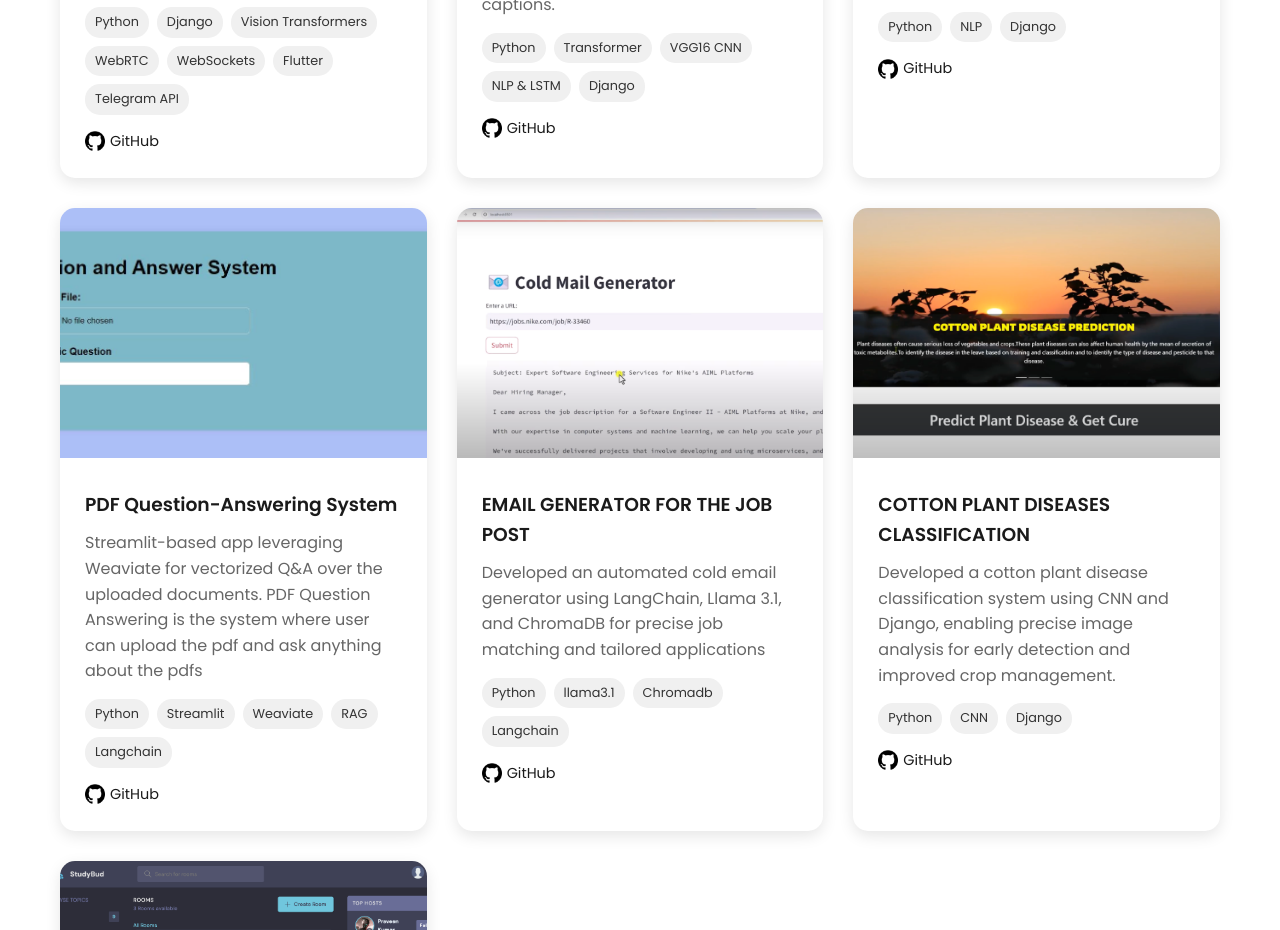
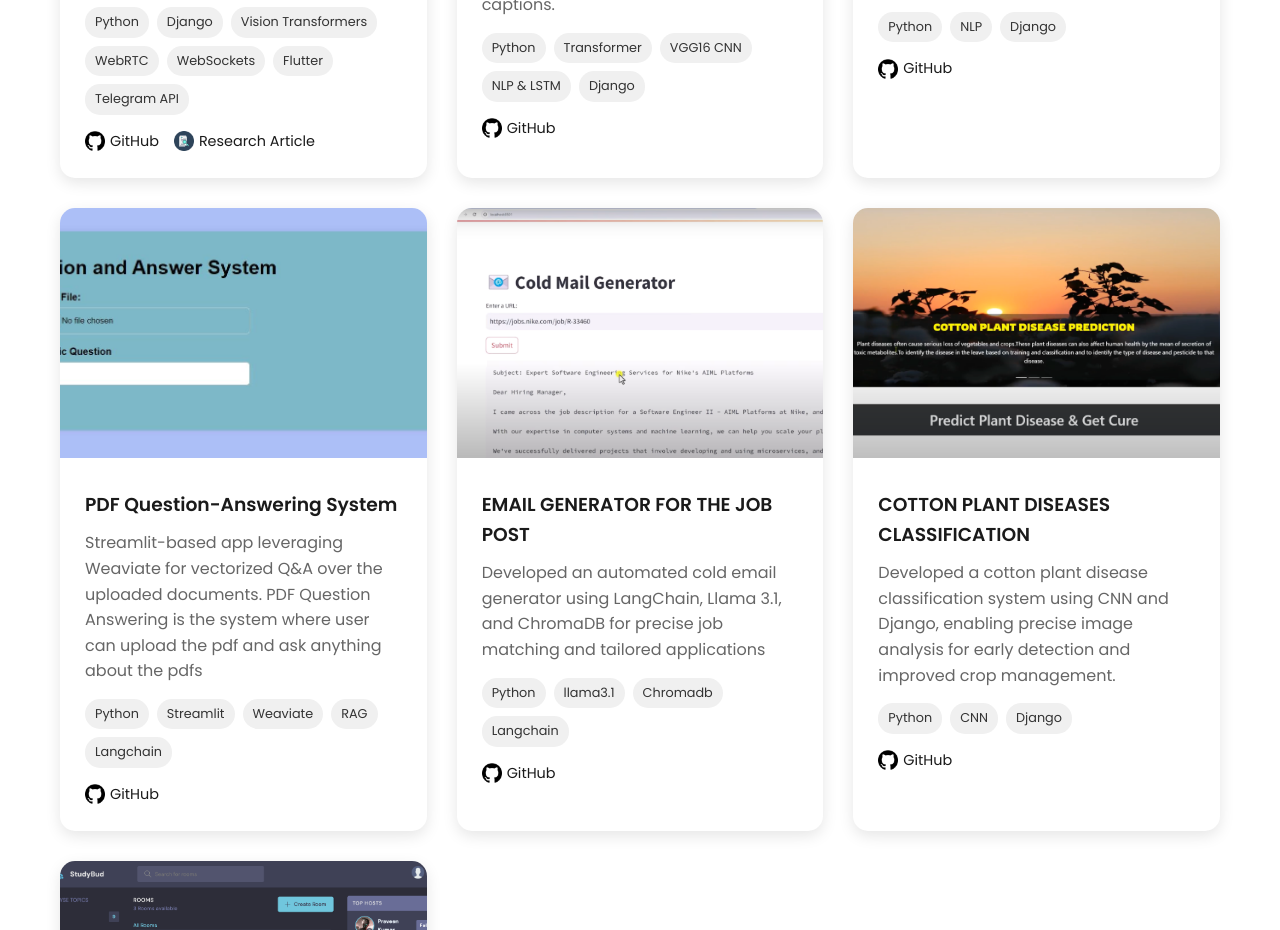
Before and after one commit to Prabesh1sharma/Prabesh_sharma, a plain HTML site: page index.html in a window 1280 px wide. Shown: the part 3689-4619 px from the top of the page. Drawn offline with Linux system fonts and the light colour scheme.

Commit message:
feat: Add link to research article

```diff
--- a/index.html
+++ b/index.html
@@ -149,6 +149,10 @@
               <a href="https://github.com/Prabesh1sharma/Surveillance-System-with-Unusual-Activity-Detection-and-Alert-System" target="_blank">
                 <img src="assets/github.png" alt="GitHub" class="github-icon">
                 GitHub
+              </a>
+              <a href="https://www.nepjol.info/index.php/joeis/article/view/81597" target="_blank">
+                <img src="assets/article.png" alt="Demo" class="demo-icon">
+                Research Article
               </a>
             </div>
           </div>
```
Also changed, not shown: assets/article.png (added).
